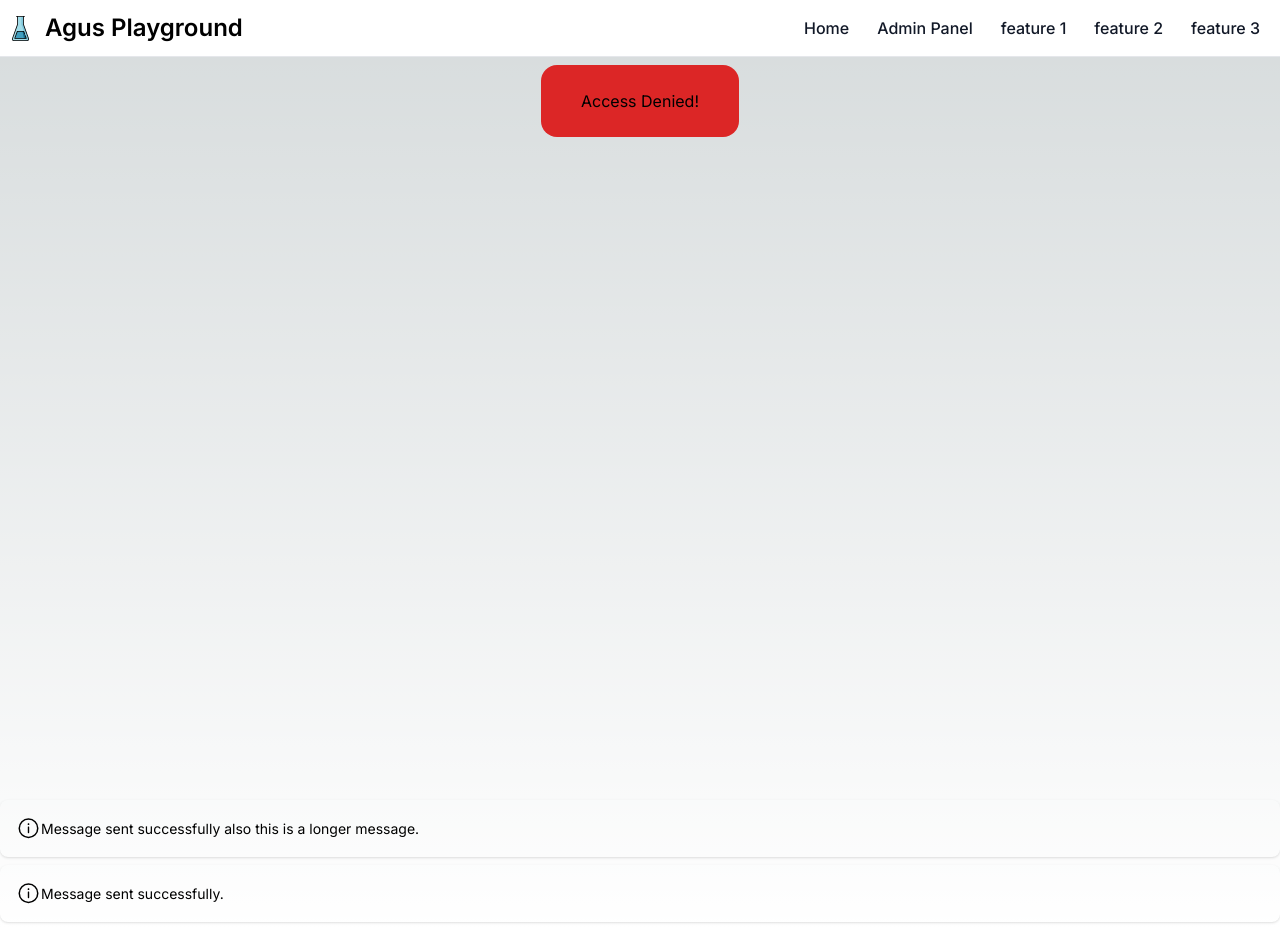
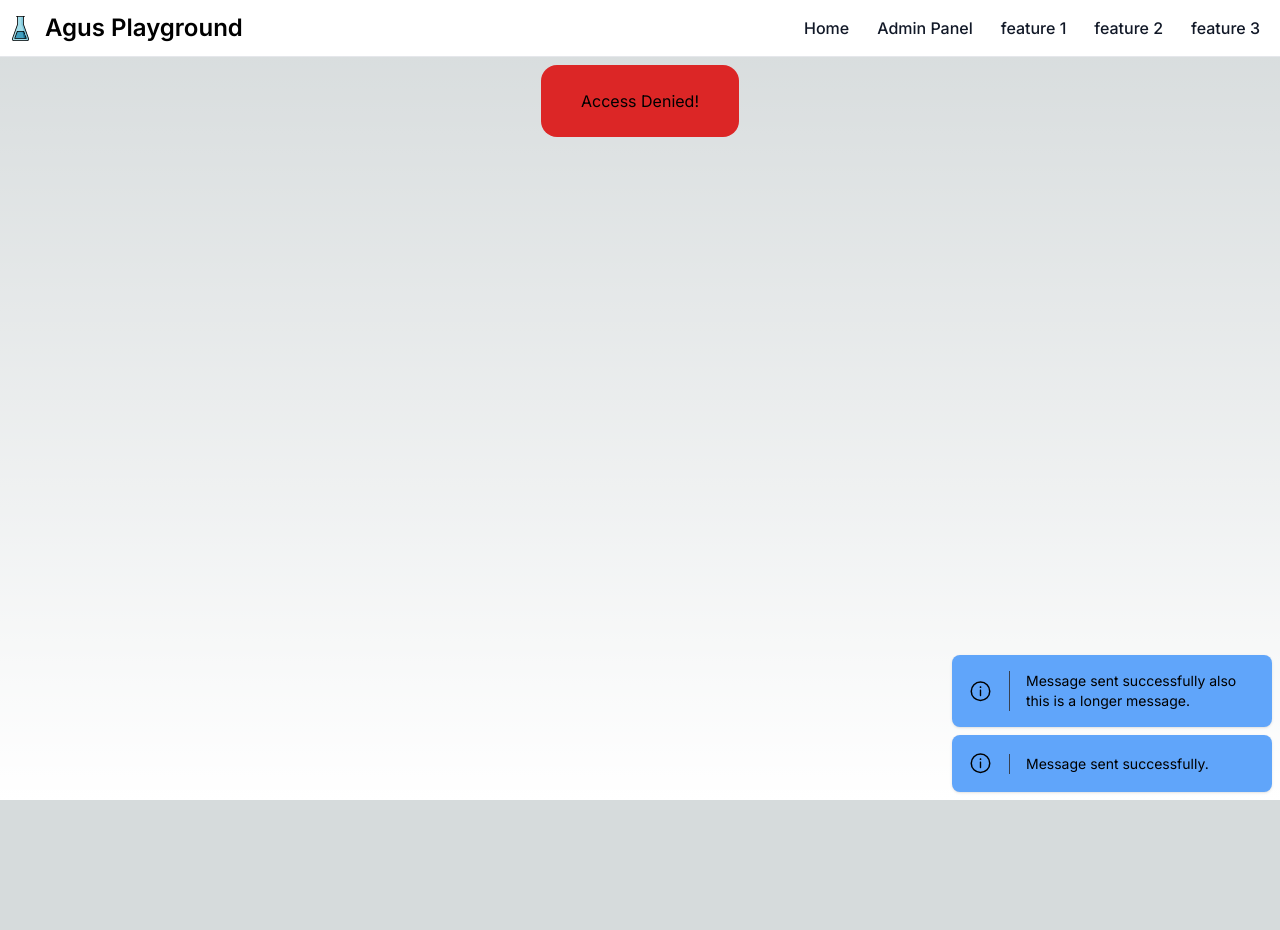
Before and after one commit to AgustinGzz/NEXTJS-POC-APP, a Next.js app: page /access-denied in a window 1280 px wide. After the commit the page ends 800 px from the top, so only its background shows below. Built offline with nearby package versions, Linux system fonts and the light colour scheme.

Commit message:
fix tailwind config directories

```diff
--- a/tailwind.config.js
+++ b/tailwind.config.js
@@ -1,18 +1,19 @@
 /** @type {import('tailwindcss').Config} */
 module.exports = {
   content: [
-    './pages/**/*.{js,ts,jsx,tsx,mdx}',
-    './components/**/*.{js,ts,jsx,tsx,mdx}',
-    './app/**/*.{js,ts,jsx,tsx,mdx}',
+    "./pages/**/*.{js,ts,jsx,tsx,mdx}",
+    "./components/**/*.{js,ts,jsx,tsx,mdx}",
+    "./app/**/*.{js,ts,jsx,tsx,mdx}",
+    "./store/**/*.{js,ts,jsx,tsx,mdx}"
   ],
   theme: {
     extend: {
       backgroundImage: {
-        'gradient-radial': 'radial-gradient(var(--tw-gradient-stops))',
-        'gradient-conic':
-          'conic-gradient(from 180deg at 50% 50%, var(--tw-gradient-stops))',
-      },
-    },
+        "gradient-radial": "radial-gradient(var(--tw-gradient-stops))",
+        "gradient-conic":
+          "conic-gradient(from 180deg at 50% 50%, var(--tw-gradient-stops))"
+      }
+    }
   },
-  plugins: [],
-}
+  plugins: []
+};
```
